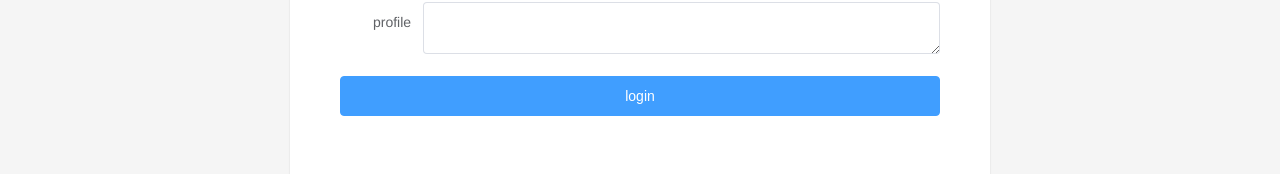
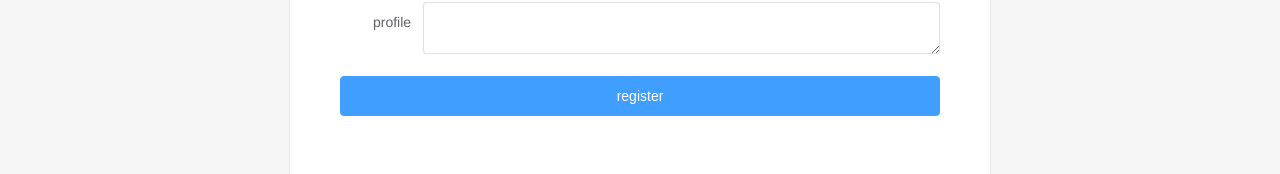
Before and after one commit to hazenoeasy/query-frontend, a Vue app: page /register in a window 1280 px wide. Shown: the part 626-800 px from the top of the page. Built offline with nearby package versions, Linux system fonts and the light colour scheme.

Commit message:
Update RegisterView.vue

```diff
--- a/src/views/RegisterView.vue
+++ b/src/views/RegisterView.vue
@@ -63,7 +63,7 @@
         <el-button
           type="primary"
           @click="submitForm(userFormRef)"
-        >login</el-button>
+        >register</el-button>
       </el-form-item>
     </el-form>
   </div>
```
